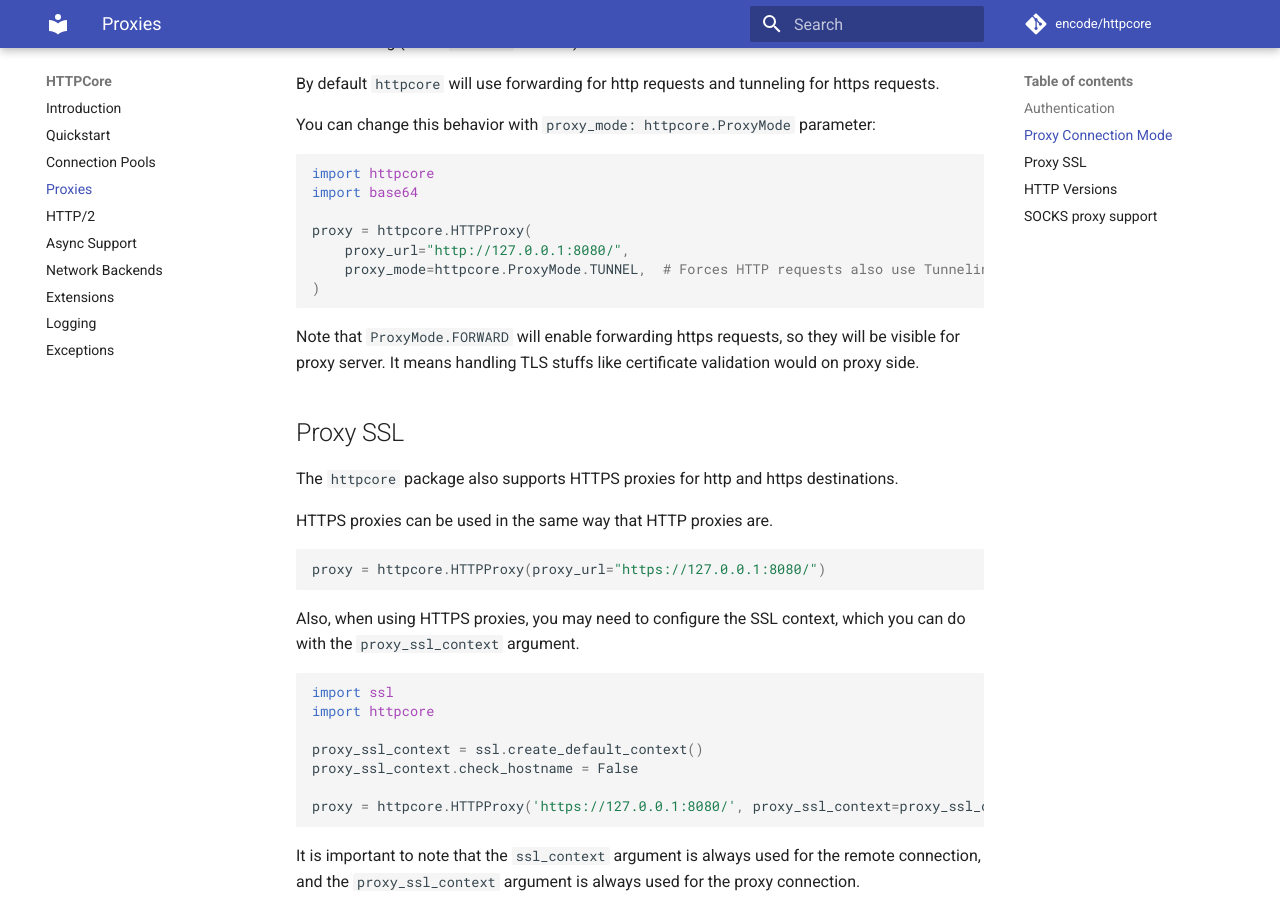
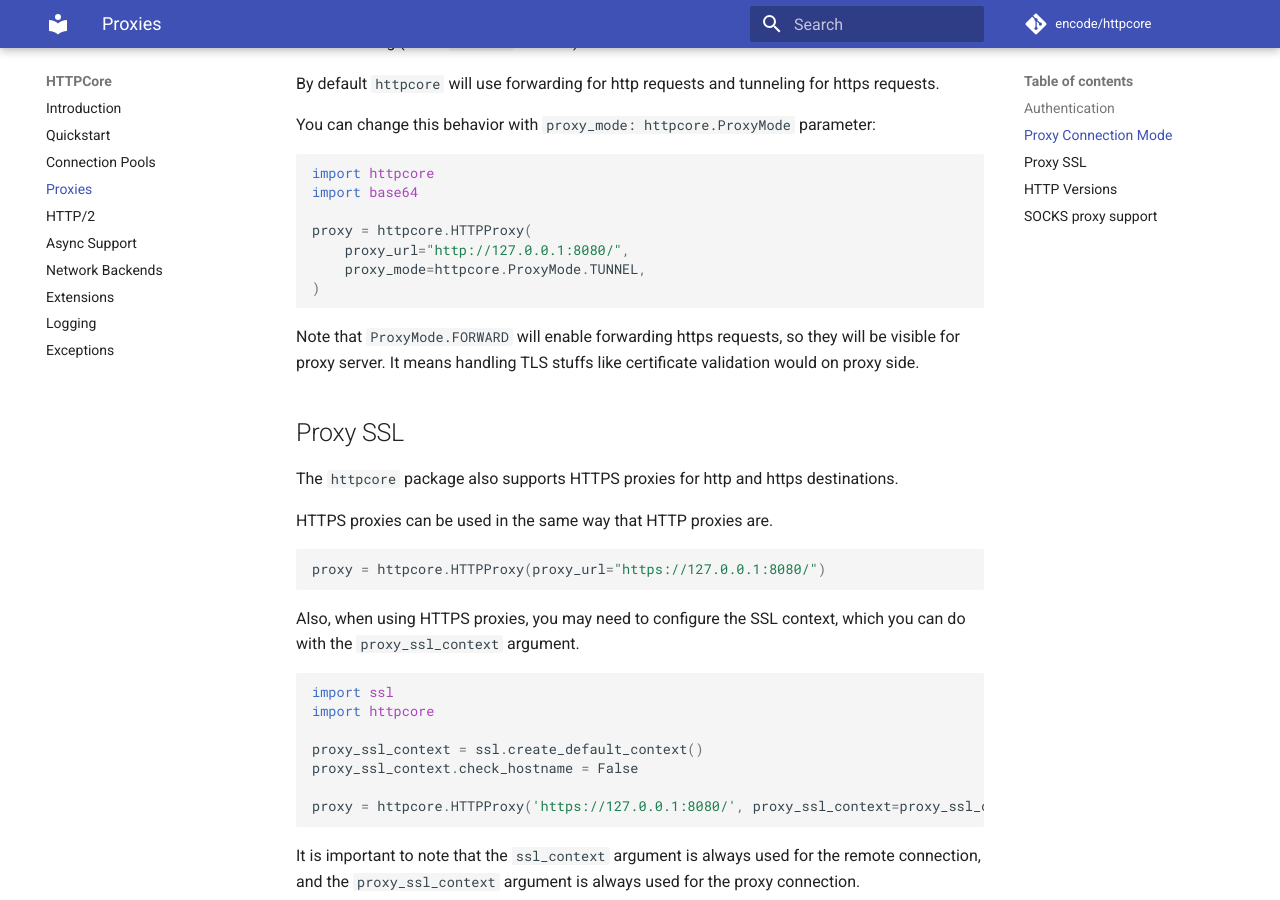
Before and after one commit to encode/httpcore, an MkDocs documentation site: the page built from docs/proxies.md, in a window 1280 px wide and 900 px high, scrolled down 1377 px. Built offline with MkDocs 1.6.1 and Material for MkDocs 9.7.7, drawn with Linux system fonts in a browser that asks for light colours; comment, search, counter and statistics services are not loaded.

Commit message:
Update docs/proxies.md
Co-authored-by: Tom Christie <tom@tomchristie.com>

````diff
--- a/docs/proxies.md
+++ b/docs/proxies.md
@@ -68,7 +68,7 @@ import base64
 
 proxy = httpcore.HTTPProxy(
     proxy_url="http://127.0.0.1:8080/",
-    proxy_mode=httpcore.ProxyMode.TUNNEL,  # Forces HTTP requests also use Tunneling
+    proxy_mode=httpcore.ProxyMode.TUNNEL,
 )
 ```
 
````
